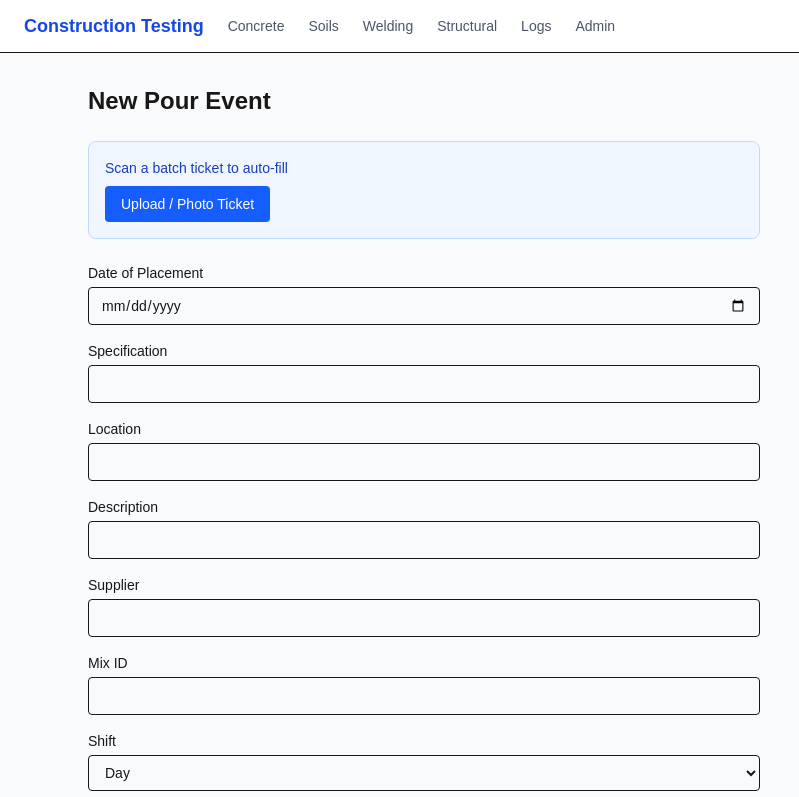
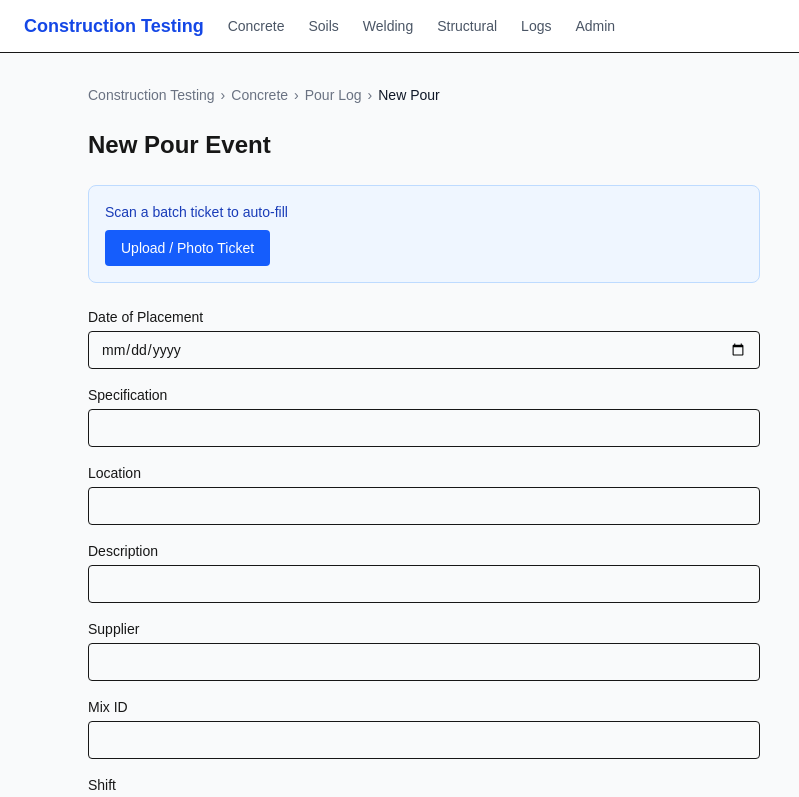
Before and after one commit to complitek/construction-testing, a Next.js app: page /pours/new in a window 1280 px wide. Shown: the top 797 px of the page, without its empty margins (0-799 px from the left). Built offline with nearby package versions, Linux system fonts and the light colour scheme.

Commit message:
feat: add breadcrumb navigation to all deep pages

```diff
--- a/src/app/(dashboard)/admin/page.tsx
+++ b/src/app/(dashboard)/admin/page.tsx
@@ -1,5 +1,6 @@
 'use client'
 import { useEffect, useState } from 'react'
+import Link from 'next/link'
 import type { AppUser, Role } from '@/lib/types'
 
 const ROLES: Role[] = [
@@ -47,6 +48,11 @@ export default function AdminPage() {
 
   return (
     <div className="max-w-3xl space-y-10">
+      <div className="flex items-center gap-1.5 text-sm text-gray-500 flex-wrap">
+        <Link href="/" className="hover:text-blue-600">Construction Testing</Link>
+        <span>›</span>
+        <span className="text-gray-900 font-medium">Admin</span>
+      </div>
       <section>
         <h1 className="text-2xl font-bold mb-6">Admin</h1>
 
--- a/src/app/(dashboard)/log/page.tsx
+++ b/src/app/(dashboard)/log/page.tsx
@@ -58,6 +58,13 @@ export default function MasterLogPage() {
 
   return (
     <div>
+      <div className="flex items-center gap-1.5 text-sm text-gray-500 mb-6 flex-wrap">
+        <Link href="/" className="hover:text-blue-600">Construction Testing</Link>
+        <span>›</span>
+        <Link href="/concrete" className="hover:text-blue-600">Concrete</Link>
+        <span>›</span>
+        <span className="text-gray-900 font-medium">Master Concrete Log</span>
+      </div>
       <div className="flex justify-between items-center mb-6">
         <h1 className="text-2xl font-bold">Master Concrete Log</h1>
         <span className="text-sm text-gray-500">{rows.length} sample sets</span>
--- a/src/app/(dashboard)/pours/[pourId]/edit/page.tsx
+++ b/src/app/(dashboard)/pours/[pourId]/edit/page.tsx
@@ -1,6 +1,7 @@
 'use client'
 import { useEffect, useState } from 'react'
 import { useParams, useRouter } from 'next/navigation'
+import Link from 'next/link'
 import type { PourEvent } from '@/lib/types'
 
 export default function EditPourPage() {
@@ -26,6 +27,17 @@ export default function EditPourPage() {
 
   return (
     <div className="max-w-2xl">
+      <div className="flex items-center gap-1.5 text-sm text-gray-500 mb-6 flex-wrap">
+        <Link href="/" className="hover:text-blue-600">Construction Testing</Link>
+        <span>›</span>
+        <Link href="/concrete" className="hover:text-blue-600">Concrete</Link>
+        <span>›</span>
+        <Link href="/pours" className="hover:text-blue-600">Pour Log</Link>
+        <span>›</span>
+        <Link href={`/pours/${pourId}`} className="hover:text-blue-600">{form.date ?? '...'}</Link>
+        <span>›</span>
+        <span className="text-gray-900 font-medium">Edit</span>
+      </div>
       <h1 className="text-2xl font-bold mb-6">Edit Pour Event</h1>
       <form onSubmit={handleSubmit} className="space-y-4">
         {(['date', 'spec', 'location', 'description', 'supplier', 'mixId'] as const).map(key => (
--- a/src/app/(dashboard)/pours/[pourId]/page.tsx
+++ b/src/app/(dashboard)/pours/[pourId]/page.tsx
@@ -69,10 +69,21 @@ export default function PourDetailPage() {
     setAttaching(false)
   }
 
-  if (!pour) return <p className="text-gray-400">Loading...</p>
-
   return (
     <div className="max-w-4xl">
+      <div className="flex items-center gap-1.5 text-sm text-gray-500 mb-6 flex-wrap">
+        <Link href="/" className="hover:text-blue-600">Construction Testing</Link>
+        <span>›</span>
+        <Link href="/concrete" className="hover:text-blue-600">Concrete</Link>
+        <span>›</span>
+        <Link href="/pours" className="hover:text-blue-600">Pour Log</Link>
+        <span>›</span>
+        <span className="text-gray-900 font-medium">{pour?.date ?? '...'}</span>
+      </div>
+
+      {!pour && <p className="text-gray-400">Loading...</p>}
+
+      {pour && <>
         <div className="flex justify-between items-start mb-6">
           <div>
             <h1 className="text-2xl font-bold">{pour.date} — {pour.shift} shift</h1>
@@ -212,6 +223,7 @@ export default function PourDetailPage() {
             Download ZIP
           </a>
         </section>
+      </>}
     </div>
   )
 }
--- a/src/app/(dashboard)/pours/new/page.tsx
+++ b/src/app/(dashboard)/pours/new/page.tsx
@@ -1,6 +1,7 @@
 'use client'
 import { useState, useRef } from 'react'
 import { useRouter } from 'next/navigation'
+import Link from 'next/link'
 import type { ExtractedTicketData } from '@/lib/types'
 
 export default function NewPourPage() {
@@ -64,6 +65,15 @@ export default function NewPourPage() {
 
   return (
     <div className="max-w-2xl">
+      <div className="flex items-center gap-1.5 text-sm text-gray-500 mb-6 flex-wrap">
+        <Link href="/" className="hover:text-blue-600">Construction Testing</Link>
+        <span>›</span>
+        <Link href="/concrete" className="hover:text-blue-600">Concrete</Link>
+        <span>›</span>
+        <Link href="/pours" className="hover:text-blue-600">Pour Log</Link>
+        <span>›</span>
+        <span className="text-gray-900 font-medium">New Pour</span>
+      </div>
       <h1 className="text-2xl font-bold mb-6">New Pour Event</h1>
 
       <div className="bg-blue-50 border border-blue-200 rounded-lg p-4 mb-6">
--- a/src/app/(dashboard)/pours/page.tsx
+++ b/src/app/(dashboard)/pours/page.tsx
@@ -5,14 +5,14 @@ import type { PourEvent } from '@/lib/types'
 
 export default function PourListPage() {
   const [pours, setPours] = useState<PourEvent[]>([])
-  const [sortBy, setSortBy] = useState<'date' | 'mixId'>('date')
+  const [sortBy, setSortBy] = useState<'date' | 'mixId' | 'location'>('date')
   const [sortDir, setSortDir] = useState<'asc' | 'desc'>('desc')
 
   useEffect(() => {
     fetch('/api/pours').then(r => r.json()).then(setPours)
   }, [])
 
-  function toggleSort(field: 'date' | 'mixId') {
+  function toggleSort(field: 'date' | 'mixId' | 'location') {
     if (sortBy === field) {
       setSortDir(d => d === 'asc' ? 'desc' : 'asc')
     } else {
@@ -29,6 +29,13 @@ export default function PourListPage() {
 
   return (
     <div>
+      <div className="flex items-center gap-1.5 text-sm text-gray-500 mb-6 flex-wrap">
+        <Link href="/" className="hover:text-blue-600">Construction Testing</Link>
+        <span>›</span>
+        <Link href="/concrete" className="hover:text-blue-600">Concrete</Link>
+        <span>›</span>
+        <span className="text-gray-900 font-medium">Pour Log</span>
+      </div>
       <div className="flex justify-between items-center mb-6">
         <h1 className="text-2xl font-bold">Pour Log</h1>
         <Link href="/pours/new" className="bg-blue-600 text-white px-4 py-2 rounded hover:bg-blue-700 text-sm">
@@ -47,7 +54,12 @@ export default function PourListPage() {
                 Date {sortBy === 'date' ? (sortDir === 'asc' ? '▲' : '▼') : ''}
               </th>
               <th className="text-left px-4 py-3">Shift</th>
-              <th className="text-left px-4 py-3">Location</th>
+              <th
+                className="text-left px-4 py-3 cursor-pointer select-none hover:bg-gray-100"
+                onClick={() => toggleSort('location')}
+              >
+                Location {sortBy === 'location' ? (sortDir === 'asc' ? '▲' : '▼') : ''}
+              </th>
               <th className="text-left px-4 py-3">Supplier</th>
               <th
                 className="text-left px-4 py-3 cursor-pointer select-none hover:bg-gray-100"
--- a/src/app/(dashboard)/samples/[sampleId]/page.tsx
+++ b/src/app/(dashboard)/samples/[sampleId]/page.tsx
@@ -1,6 +1,7 @@
 'use client'
 import { useEffect, useState } from 'react'
 import { useParams } from 'next/navigation'
+import Link from 'next/link'
 import type { SampleSet, BreakAge, PourEvent } from '@/lib/types'
 import { BREAK_AGES } from '@/lib/types'
 import { calculateAllBreakDates } from '@/lib/utils/break-dates'
@@ -78,12 +79,23 @@ export default function SampleDetailPage() {
     setTimeout(() => setSaved(false), 2000)
   }
 
-  if (!sample || !pour) return <p className="text-gray-400">Loading...</p>
-
-  const breakDates = calculateAllBreakDates(pour.date)
-
   return (
     <div className="max-w-2xl">
+      <div className="flex items-center gap-1.5 text-sm text-gray-500 mb-6 flex-wrap">
+        <Link href="/" className="hover:text-blue-600">Construction Testing</Link>
+        <span>›</span>
+        <Link href="/concrete" className="hover:text-blue-600">Concrete</Link>
+        <span>›</span>
+        <Link href="/pours" className="hover:text-blue-600">Pour Log</Link>
+        <span>›</span>
+        <Link href={`/pours/${sample?.pourEventId}`} className="hover:text-blue-600">{pour?.date ?? '...'}</Link>
+        <span>›</span>
+        <span className="text-gray-900 font-medium">Ticket #{sample?.batchTicketNumber ?? '...'}</span>
+      </div>
+
+      {(!sample || !pour) && <p className="text-gray-400">Loading...</p>}
+
+      {sample && pour && <>
         <h1 className="text-2xl font-bold mb-1">Batch Ticket #{sample.batchTicketNumber}</h1>
         <p className="text-gray-500 text-sm mb-6">{pour.date} — {pour.location}</p>
 
@@ -152,7 +164,9 @@ export default function SampleDetailPage() {
               </tr>
             </thead>
             <tbody>
-            {BREAK_AGES.map(age => (
+              {BREAK_AGES.map(age => {
+                const breakDates = calculateAllBreakDates(pour.date)
+                return (
                   <tr key={age} className="border-b">
                     <td className="px-4 py-2 font-medium">{AGE_LABEL[age]}</td>
                     <td className="px-4 py-2 text-gray-500">{breakDates[age]}</td>
@@ -166,7 +180,8 @@ export default function SampleDetailPage() {
                       />
                     </td>
                   </tr>
-            ))}
+                )
+              })}
             </tbody>
           </table>
         </div>
@@ -198,6 +213,7 @@ export default function SampleDetailPage() {
             </a>
           </div>
         )}
+      </>}
     </div>
   )
 }
```
Lines whose indentation alone changed are shown as unchanged.
